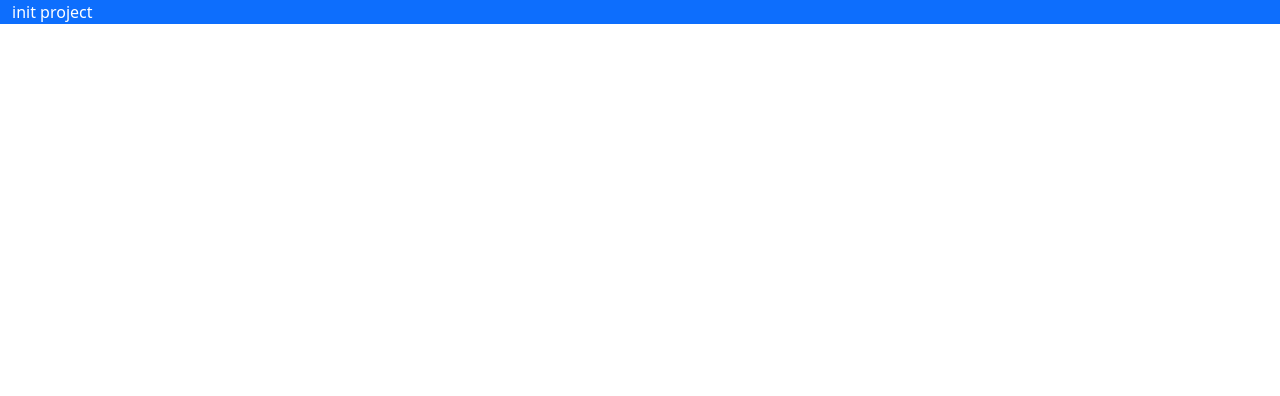
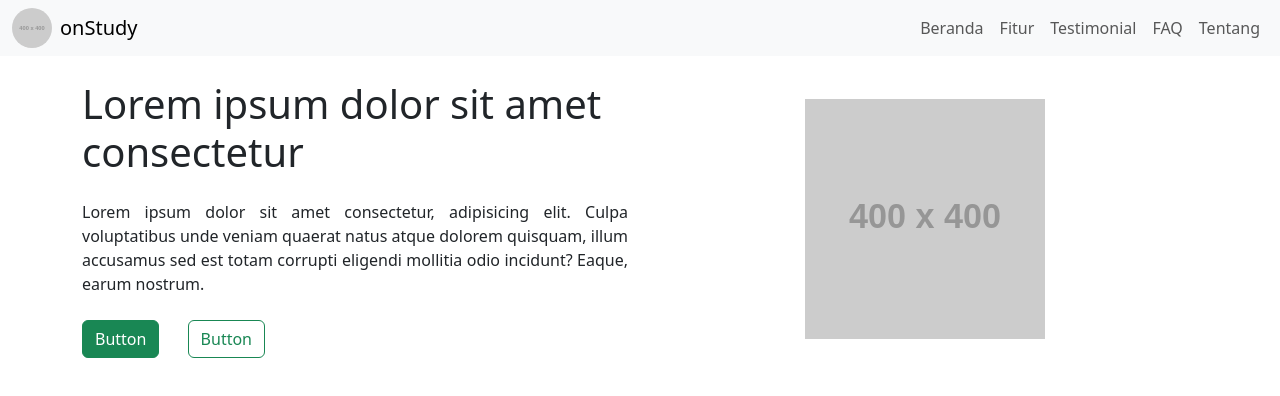
Before and after one commit to SadhowLearner/onStudy-landing-page, a website: page src/index.html in a window 1280 px wide. Drawn offline with nearby package versions, Linux system fonts and the light colour scheme; placeholder pictures from the web are drawn by us.

Commit message:
feat: wireframe hero done

```diff
--- a/package.json
+++ b/package.json
@@ -3,7 +3,8 @@
   "version": "1.0.0",
   "description": "Landing page for the onStudy web app.",
   "scripts": {
-    "dev": "parcel src/index.html -p 1234",
+    "cleanup": "rmdir /q /s .parcel-cache dist",
+    "dev": "npm run cleanup && parcel src/index.html -p 1234",
     "build" : "parcel build src/index.html",
     "test": "echo \"Error: no test specified\" && exit 1"
   },
--- a/src/index.html
+++ b/src/index.html
@@ -1,13 +1,86 @@
 <!DOCTYPE html>
 <html lang="en">
-<head>
-  <meta charset="UTF-8">
-  <meta name="viewport" content="width=device-width, initial-scale=1.0">
-  <title>onStudy</title>
-  <link href="https://cdn.jsdelivr.net/npm/bootstrap@5.3.3/dist/css/bootstrap.min.css" rel="stylesheet" integrity="sha384-QWTKZyjpPEjISv5WaRU9OFeRpok6YctnYmDr5pNlyT2bRjXh0JMhjY6hW+ALEwIH" crossorigin="anonymous">
-</head>
-<body>
-  <div class="container-fluid bg-primary text-white">init project</div>
-  <script src="https://cdn.jsdelivr.net/npm/bootstrap@5.3.3/dist/js/bootstrap.bundle.min.js" integrity="sha384-YvpcrYf0tY3lHB60NNkmXc5s9fDVZLESaAA55NDzOxhy9GkcIdslK1eN7N6jIeHz" crossorigin="anonymous"></script>
-</body>
+  <head>
+    <meta charset="UTF-8" />
+    <meta name="viewport" content="width=device-width, initial-scale=1.0" />
+    <title>onStudy</title>
+    <link
+      href="https://cdn.jsdelivr.net/npm/bootstrap@5.3.3/dist/css/bootstrap.min.css"
+      rel="stylesheet"
+      integrity="sha384-QWTKZyjpPEjISv5WaRU9OFeRpok6YctnYmDr5pNlyT2bRjXh0JMhjY6hW+ALEwIH"
+      crossorigin="anonymous"
+    />
+  </head>
+  <body>
+    <!-- Header and navbar -->
+    <nav class="navbar navbar-expand-lg bg-body-tertiary">
+      <div class="container-fluid">
+        <img
+          src="https://placehold.co/400"
+          alt="onStudy Logo"
+          style="width: 40px; height: 40px"
+          class="rounded-circle me-2"
+        />
+        <a class="navbar-brand" href="#">onStudy</a>
+        <button
+          class="navbar-toggler"
+          type="button"
+          data-bs-toggle="collapse"
+          data-bs-target="#navbarSupportedContent"
+          aria-controls="navbarSupportedContent"
+          aria-expanded="false"
+          aria-label="Toggle navigation"
+        >
+          <span class="navbar-toggler-icon"></span>
+        </button>
+        <div class="collapse navbar-collapse" id="navbarSupportedContent">
+          <ul class="navbar-nav ms-auto mb-2 mb-lg-0">
+            <li class="nav-item">
+              <a class="nav-link" href="#">Beranda</a>
+            </li>
+            <li class="nav-item">
+              <a class="nav-link" href="#">Fitur</a>
+            </li>
+            <li class="nav-item">
+              <a class="nav-link" href="#">Testimonial</a>
+            </li>
+            <li class="nav-item">
+              <a class="nav-link" href="#">FAQ</a>
+            </li>
+            <li class="nav-item">
+              <a class="nav-link" href="#">Tentang</a>
+            </li>
+          </ul>
+        </div>
+      </div>
+    </nav>
+
+    <!-- Hero section -->
+    <br/>
+    <section class="container">
+      <div class="row">
+        <div class="col-lg-6 d-flex flex-column justify-content-center align-items-center order-2 order-lg-2">
+          <h1 class="mb-4 text-center text-lg-start">Lorem ipsum dolor sit amet consectetur</h1>
+          <p class="mb-4 px-4 px-lg-0" style="text-align: justify;">
+            Lorem ipsum dolor sit amet consectetur, adipisicing elit. Culpa
+            voluptatibus unde veniam quaerat natus atque dolorem quisquam, illum
+            accusamus sed est totam corrupti eligendi mollitia odio incidunt?
+            Eaque, earum nostrum.
+          </p>
+          <div class="align-self-lg-start">
+            <button type="button" class="btn btn-success me-4">Button</button>
+            <button type="button" class="btn btn-outline-success">Button</button>
+          </div>
+        </div>
+        <div class="col-lg-6 d-flex flex-column justify-content-center order-1 order-lg-2 mb-4 mb-lg-0">
+          <img src="https://placehold.co/400/png" alt="Hero Image" class="m-auto" style="width: 240px; height: 240px;" />
+        </div>
+      </div>
+    </section>
+    <script
+      src="https://cdn.jsdelivr.net/npm/bootstrap@5.3.3/dist/js/bootstrap.bundle.min.js"
+      integrity="sha384-YvpcrYf0tY3lHB60NNkmXc5s9fDVZLESaAA55NDzOxhy9GkcIdslK1eN7N6jIeHz"
+      crossorigin="anonymous"
+    ></script>
+  </body>
 </html>
```
Also changed, not shown: dist/index.html.
